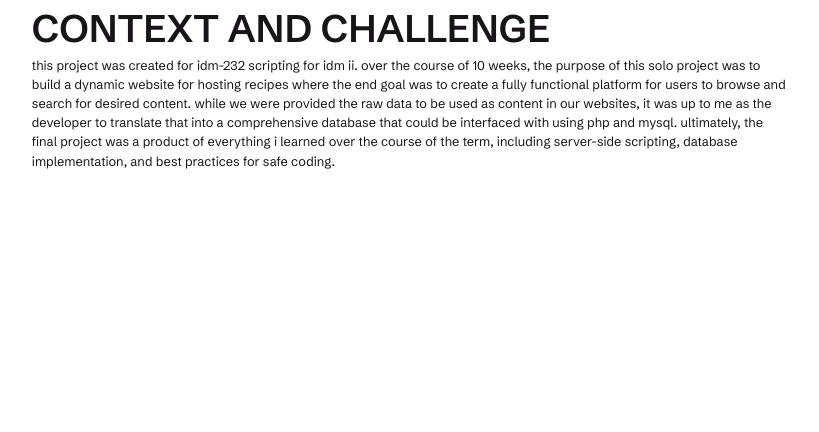
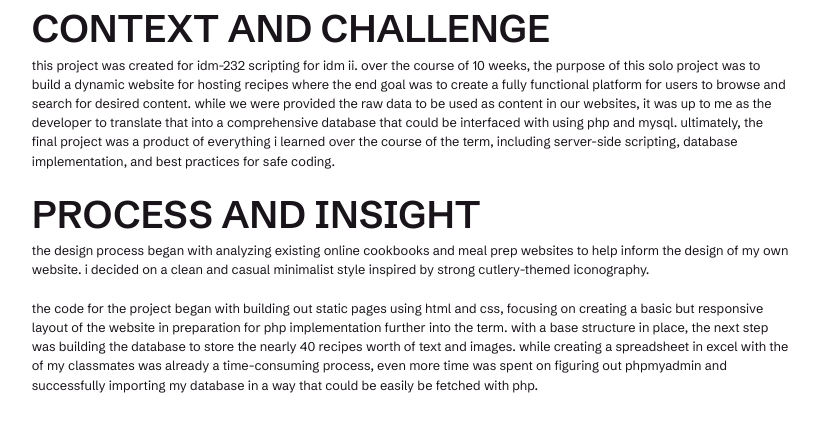
Before and after one commit to malnyrad/idm232-dkl67, a PHP site: page /case_study.php in a window 1280 px wide. Shown: the part 218-650 px from the top of the page, without its empty margins (229-1048 px from the left). Run offline with PHP 8.4, Linux system fonts and the light colour scheme.

Commit message:
Update case study

```diff
--- a/case_study.php
+++ b/case_study.php
@@ -12,12 +12,18 @@
     <main class="case-study">
         <section class="case-content">
             <h3>The Overview</h3>
-            <p>This project, made for IDM 232 (Scripting for IDM II), was focused on serving as an introduction to PHP through creating an online recipe database.  Using HTML, CSS, PHP, and MySQL, this project aimed to deliver a smooth browsing and searching experience for users, tying together an intuitive front-end with a custom back-end database.  With a responsive interface and searchable content, the resulting website is an easy-to-navigate platform for users on their culinary journey.</p>
+            <p>This project, made for IDM 232 (Scripting for IDM II), was focused on serving as an introduction to PHP through creating an online recipe database. Using HTML, CSS, PHP, and MySQL, this project aimed to deliver a smooth browsing and searching experience for users, tying together an intuitive front-end with a custom back-end database. With a responsive interface and searchable content, the resulting website is an easy-to-navigate platform for users on their culinary journey.</p>
         </section>
         <section class="case-content">
             <h3>Context and Challenge</h3>
             <p>This project was created for IDM-232 Scripting for IDM II. Over the course of 10 weeks, the purpose of this solo project was to build a dynamic website for hosting recipes where the end goal was to create a fully functional platform for users to browse and search for desired content. While we were provided the raw data to be used as content in our websites, it was up to me as the developer to translate that into a comprehensive database that could be interfaced with using PHP and MySQL. Ultimately, the final project was a product of everything I learned over the course of the term, including server-side scripting, database implementation, and best practices for safe coding.</p>
         </section>
+        <section class="case-content">
+            <h3>Process and Insight</h3>
+            <p>The design process began with analyzing existing online cookbooks and meal prep websites to help inform the design of my own website. I decided on a clean and casual minimalist style inspired by strong cutlery-themed iconography.
+            <br><br>
+            The code for the project began with building out static pages using HTML and CSS, focusing on creating a basic but responsive layout of the website in preparation for PHP implementation further into the term. With a base structure in place, the next step was building the database to store the nearly 40 recipes worth of text and images. While creating a spreadsheet in Excel with the of my classmates was already a time-consuming process, even more time was spent on figuring out PHPMyAdmin and successfully importing my database in a way that could be easily be fetched with PHP.</p>
+        </section>
     </main>
 </body>
 </html>
```
